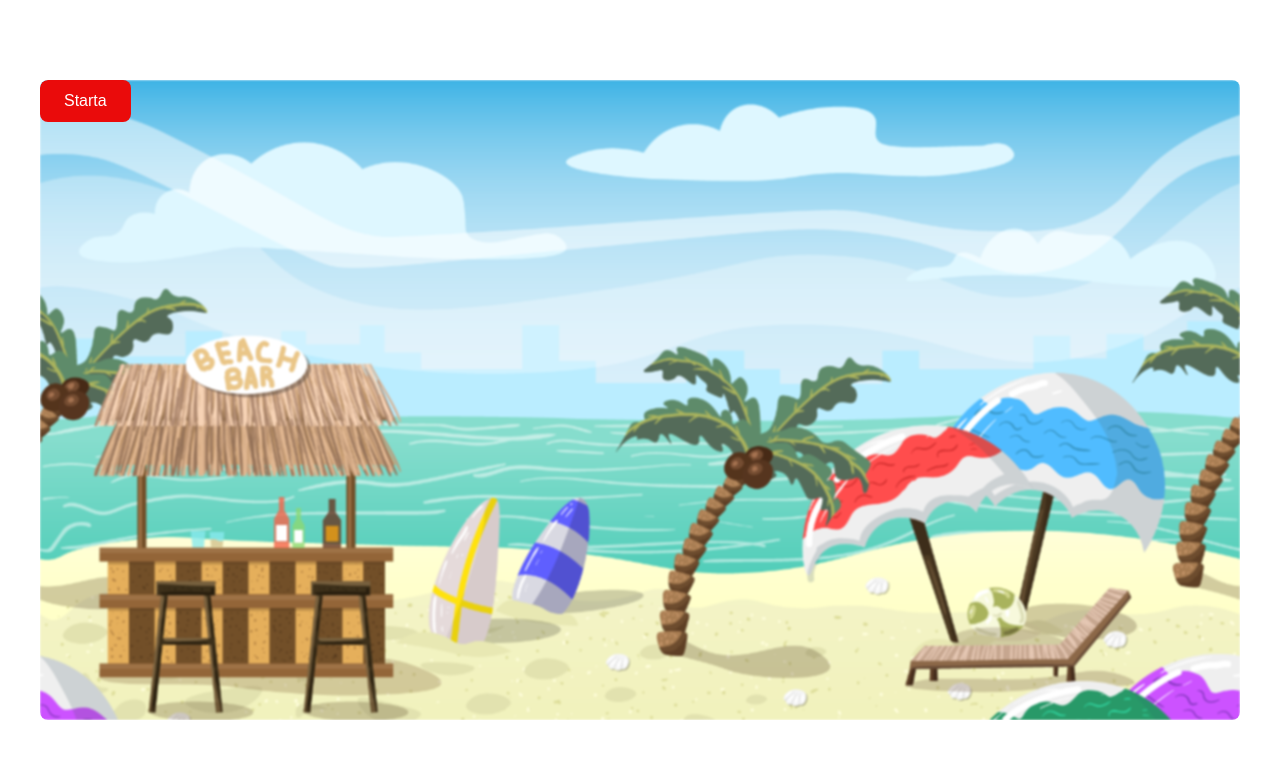
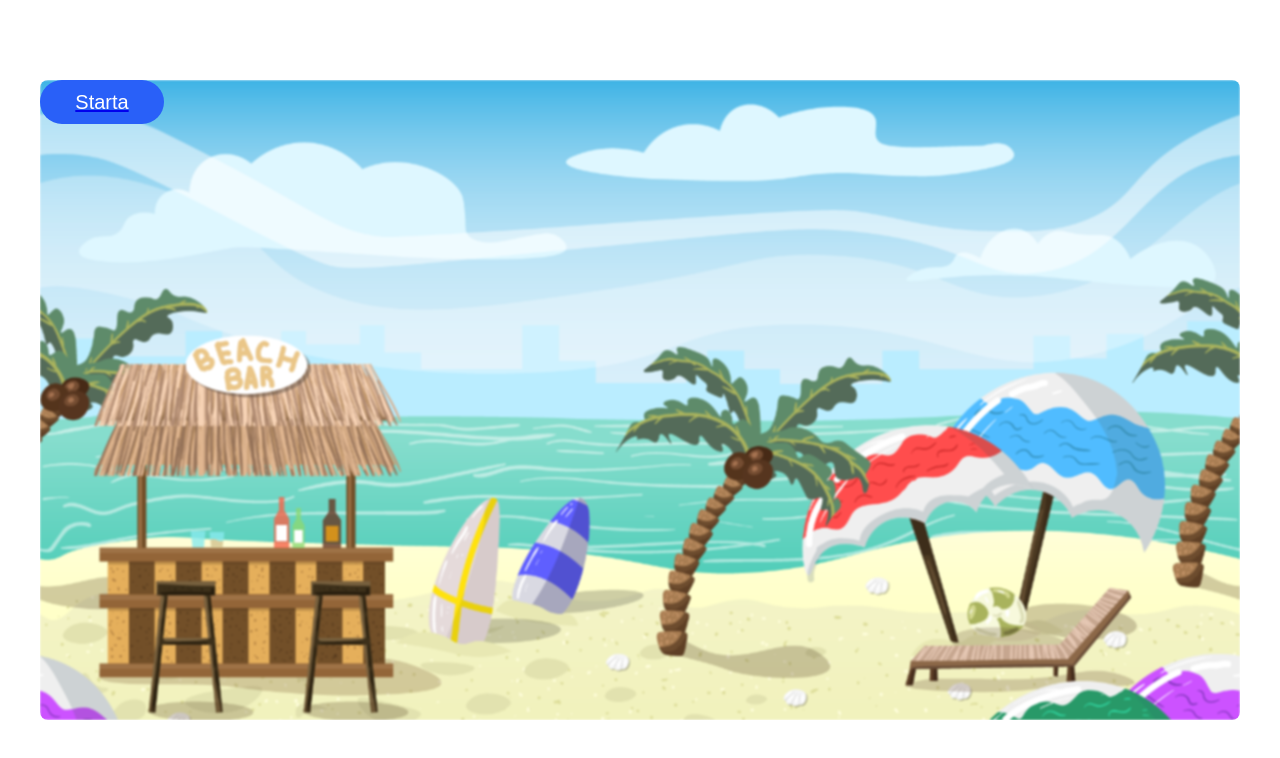
Before and after one commit to Skjesper/GoldenBeetlebug, a React (Vite) app: page /runehunt/start in a window 1280 px wide. Shown: the top 758 px of the page. Built offline with nearby package versions, Linux system fonts and the light colour scheme.

Commit message:
added disabled state and some styling

```diff
--- a/src/components/Button.tsx
+++ b/src/components/Button.tsx
@@ -3,17 +3,30 @@ import type { ReactNode } from 'react';
 import { Link } from 'react-router-dom';
 
 const StyledButton = styled.button`
-        background-color: #ea0b0b;
-        color: #ffffff;
+        background-color: var(--primary);
+        color: var(--secondary);
         border: none;
-        font-size: 1rem;
-        cursor: pointer;
-        width: fit-content;
-        padding: 0.75rem 1.5rem;
-        border-radius: 8px;
+        display: flex;
+        height: 44px;
+        padding: 10px 32px;
+        justify-content: center;
+        align-items: center;
+        gap: 10px;
+        flex-shrink: 0;
+        align-self: stretch;
+        aspect-ratio: 31/11;
+        border-radius: 40px;
+        text-decoration: none;
+        font-size: 20px;
+        font-weight: 400;
+
 
         &:hover {
-            background-color: #48b300;
+            background-color: var(--primary-dark);
+        }
+
+        &:disabled {
+            background-color: var(--primary);
         }
 
         @media (orientation: portrait) {
```
